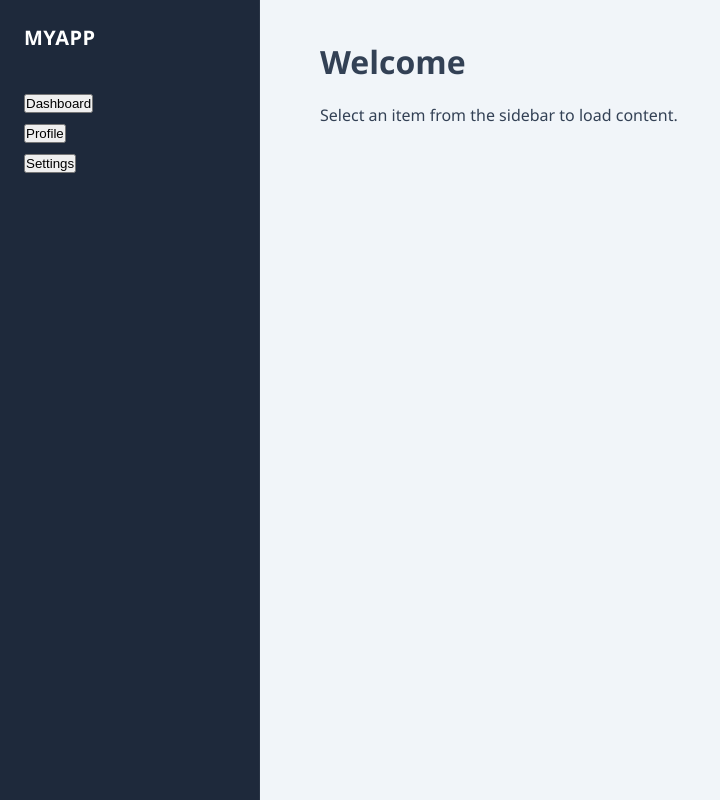
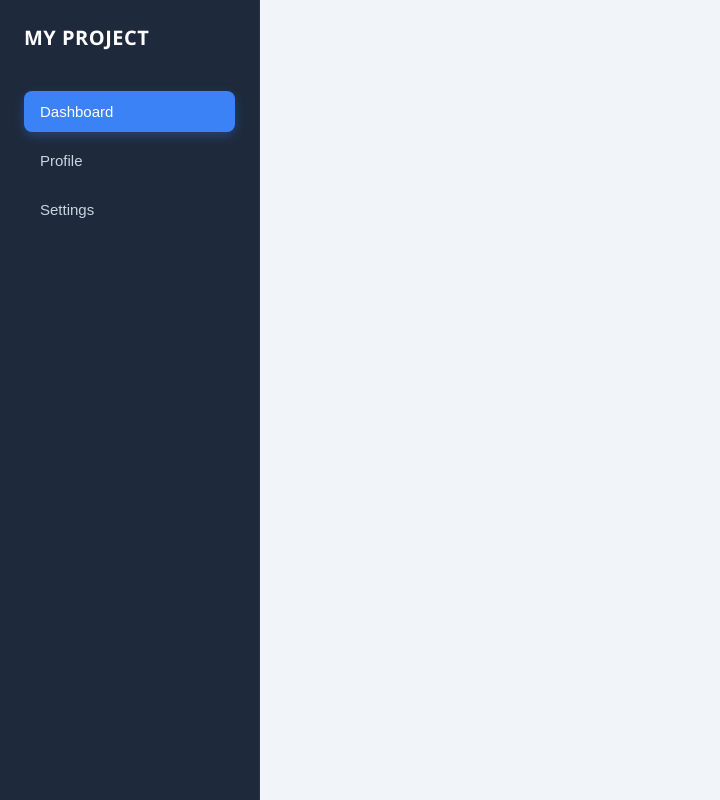
Before and after one commit to Whatever-Works123/VibeDock, a plain HTML site: page index.html in a window 1280 px wide. Shown: the whole page, without its empty margins (0-720 px from the left). Drawn offline with Linux system fonts and the light colour scheme; files that its build step writes are made by us from their sources; files whose address does not match are found by name.

Commit message:
Update title and sidebar button structure

```diff
--- a/index.html
+++ b/index.html
@@ -3,7 +3,7 @@
 <head>
     <meta charset="UTF-8">
     <meta name="viewport" content="width=device-width, initial-scale=1.0">
-    <title>Modular Dashboard</title>
+    <title>App Dashboard</title>
     <link rel="stylesheet" href="css/style.css">
 </head>
 <body>
@@ -11,20 +11,30 @@
     <div class="app-container">
 
         <aside class="sidebar">
-            <div class="logo">MyApp</div>
+            <div class="logo">My Project</div>
             <nav>
                 <ul>
-                    <li><button onclick="loadSection('dashboard')">Dashboard</button></li>
-                    <li><button onclick="loadSection('profile')">Profile</button></li>
-                    <li><button onclick="loadSection('settings')">Settings</button></li>
+                    <li>
+                        <button class="sidebar-btn active" onclick="loadSection('dashboard', this)">
+                            Dashboard
+                        </button>
+                    </li>
+                    <li>
+                        <button class="sidebar-btn" onclick="loadSection('profile', this)">
+                            Profile
+                        </button>
+                    </li>
+                    <li>
+                        <button class="sidebar-btn" onclick="loadSection('settings', this)">
+                            Settings
+                        </button>
+                    </li>
                 </ul>
             </nav>
         </aside>
 
         <main id="main-content">
-            <h1>Welcome</h1>
-            <p>Select an item from the sidebar to load content.</p>
-        </main>
+            </main>
 
     </div>
 
```
